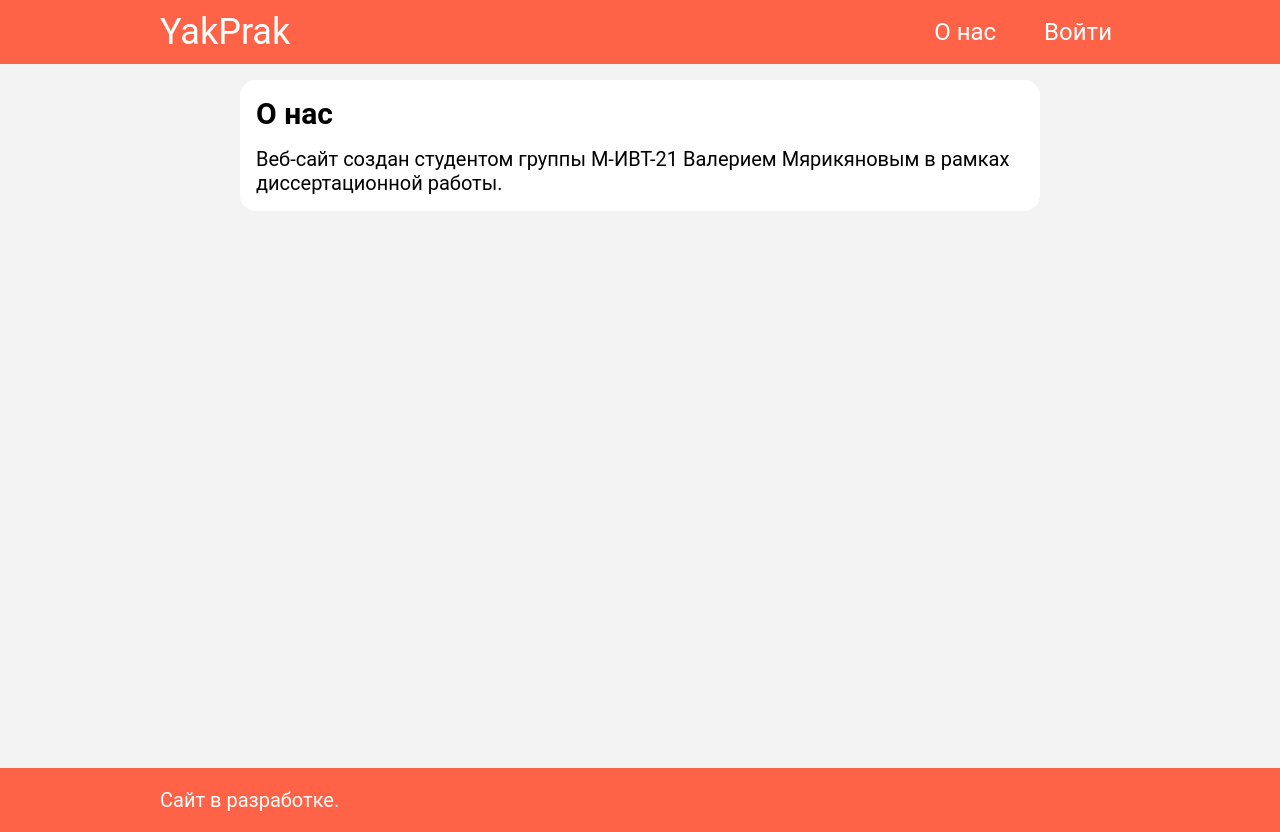
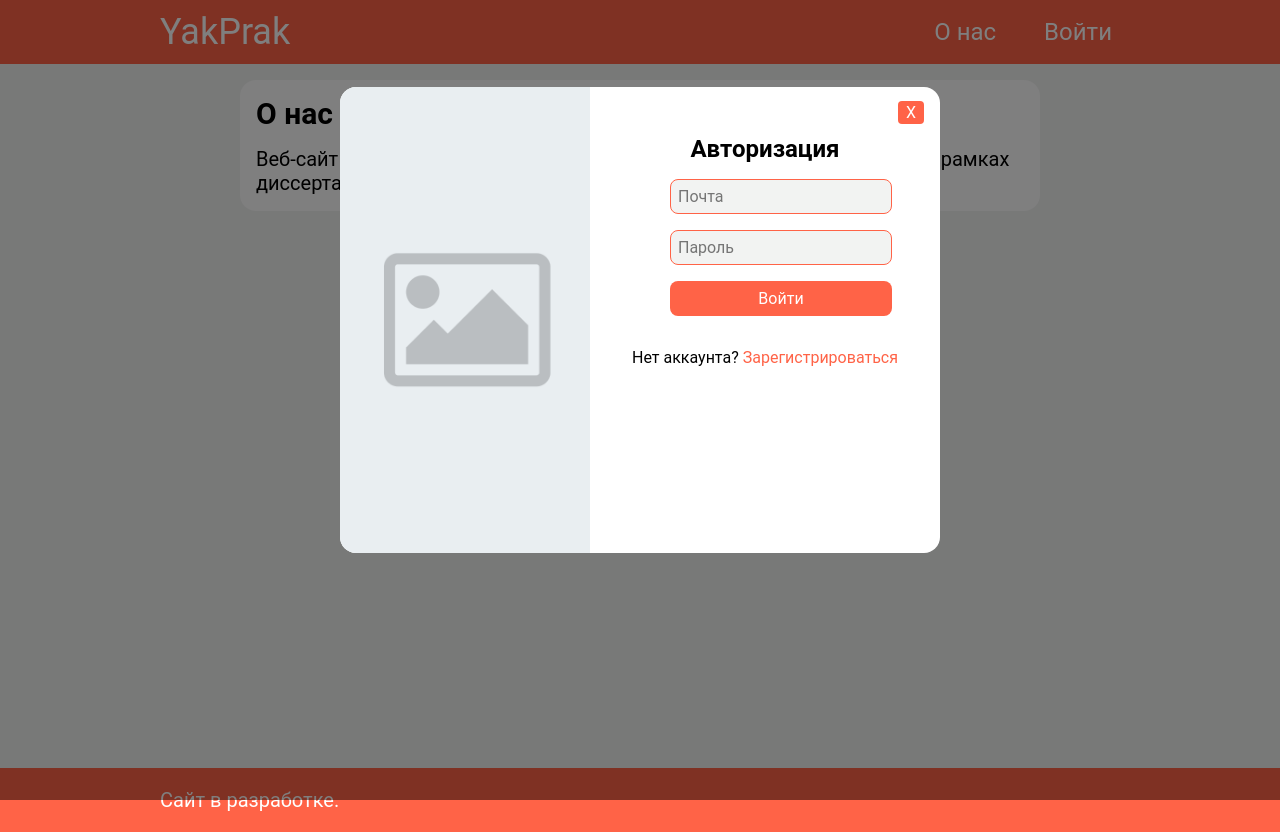
Before and after one commit to Arancreat/yakprak, a React (Create React App) app in the folder client-web/: page /about in a window 1280 px wide. Both pictures are taken after a click on the button "Войти". Built offline with nearby package versions, Linux system fonts and the light colour scheme.

Commit message:
Improved transition from login to signup in auth modal

```diff
--- a/client-web/src/App.js
+++ b/client-web/src/App.js
@@ -8,17 +8,36 @@ import Landing from "./pages/landing";
 import AuthModal from "./components/authModal";
 
 const App = () => {
+    const [signup, setSignup] = useState(false);
     const [openAuthModal, setOpenAuthModal] = useState(false);
+
     return (
         <>
             <main>
-                <Header />
+                <Header
+                    open={() => {
+                        setSignup(false);
+                        setOpenAuthModal(true);
+                    }}
+                />
                 <Routes>
-                    <Route path="/" element={<Landing open={() => setOpenAuthModal(true)} />} />
+                    <Route
+                        path="/"
+                        element={
+                            <Landing
+                                open={() => {
+                                    setSignup(true);
+                                    setOpenAuthModal(true);
+                                }}
+                            />
+                        }
+                    />
                     <Route path="/about" element={<About />} />
                 </Routes>
                 <AuthModal
                     open={openAuthModal}
+                    signup={signup}
+                    onChangeAuth={() => setSignup(!signup)}
                     onClose={() => setOpenAuthModal(false)}
                 />
             </main>
--- a/client-web/src/components/authModal.js
+++ b/client-web/src/components/authModal.js
@@ -2,9 +2,7 @@ import "./modal.css";
 import imagePlaceholder from "../media/img-placeholder.png";
 import { useEffect, useState } from "react";
 
-const AuthModal = ({ open, onClose, signup }) => {
-    const [isSignup, setIsSignup] = useState(signup);
-
+const AuthModal = ({ open, signup, onClose, onChangeAuth }) => {
     useEffect(() => {
         if (open) document.body.style.overflow = "hidden";
         else document.body.style.overflow = "unset";
@@ -47,7 +45,7 @@ const AuthModal = ({ open, onClose, signup }) => {
                 </div>
                 <div className="modalLinkContainer">
                     Нет аккаунта?
-                    <p className="modalLink" onClick={() => setIsSignup(true)}>
+                    <p className="modalLink" onClick={() => onChangeAuth()}>
                         Зарегистрироваться
                     </p>
                 </div>
@@ -58,20 +56,18 @@ const AuthModal = ({ open, onClose, signup }) => {
     const Signup = () => {
         return (
             <>
-                <div className="modalContent">
+                <div className="modalContent" autoComplete="false">
                     <form className="modalForm" onSubmit={onSubmitSignup}>
                         <h2>Регистрация</h2>
                         <input
                             id="signupName"
                             type="text"
                             placeholder="Имя"
-                            autoComplete="new-name"
                         ></input>
                         <input
                             id="signupSurname"
                             type="text"
                             placeholder="Фамилия"
-                            autoComplete="new-surname"
                         ></input>
                         <input
                             id="signupEmail"
@@ -97,7 +93,7 @@ const AuthModal = ({ open, onClose, signup }) => {
                 </div>
                 <div className="modalLinkContainer">
                     Есть аккаунт?
-                    <p className="modalLink" onClick={() => setIsSignup(false)}>
+                    <p className="modalLink" onClick={() => onChangeAuth()}>
                         Войти
                     </p>
                 </div>
@@ -118,7 +114,7 @@ const AuthModal = ({ open, onClose, signup }) => {
                     <p onClick={onClose} className="modalCloseBtn">
                         X
                     </p>
-                    {isSignup ? Signup() : Login()}
+                    {signup ? Signup() : Login()}
                 </div>
             </div>
         </div>
--- a/client-web/src/components/header/header.css
+++ b/client-web/src/components/header/header.css
@@ -24,6 +24,7 @@ header .nav ul {
     padding: 0;
     list-style: none;
 }
+
 header .nav li {
     margin-left: 32px;
 }
--- a/client-web/src/components/header/index.js
+++ b/client-web/src/components/header/index.js
@@ -1,7 +1,7 @@
 import "./header.css";
 import { Link } from "react-router-dom";
 
-const Header = (props) => {
+const Header = ({open}) => {
     return (
         <header>
             <div className="nav_wrap">
@@ -14,7 +14,7 @@ const Header = (props) => {
                             <Link to="/about">О нас</Link>
                         </li>
                         <li>
-                            <button className="btn">Войти</button>
+                            <button className="btn" onClick={open}>Войти</button>
                         </li>
                     </ul>
                 </nav>
--- a/client-web/src/components/modal.css
+++ b/client-web/src/components/modal.css
@@ -1,13 +1,10 @@
-* {
-    margin: 0;
-    padding: 0;
-}
 .modalOverlay {
     background-color: rgba(0, 0, 0, 0.5);
     position: fixed;
     width: 100%;
     height: 100%;
 }
+
 .modalContainer {
     display: flex;
     background-color: #fff;
@@ -80,6 +77,7 @@
 .modalLink {
     color: #ff6347;
 }
+
 .modalLink:hover {
     color: dodgerblue;
 }
--- a/client-web/src/index.css
+++ b/client-web/src/index.css
@@ -1,11 +1,12 @@
 * {
     box-sizing: border-box;
+    margin: 0;
+    padding: 0;
 }
 
 body {
     display: flex;
     flex-direction: column;
     background-color: #F2F3F2;
-    margin: 0;
     font-family: "Roboto";
 }
--- a/client-web/src/pages/landing.css
+++ b/client-web/src/pages/landing.css
@@ -3,6 +3,7 @@
     align-items: center;
     justify-content: space-between;
 }
+
 .ad1 {
     display: flex;
     flex-direction: column;
```
